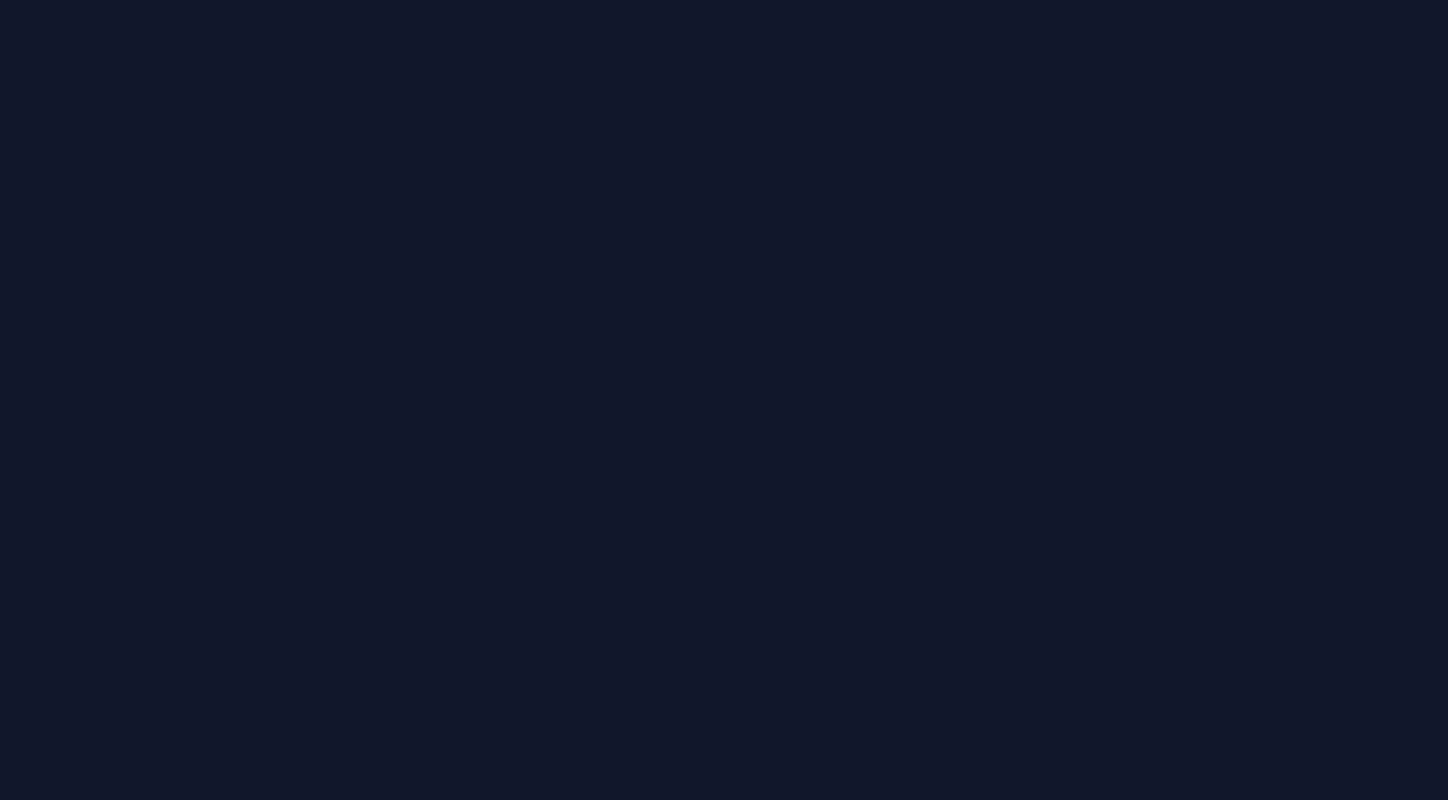
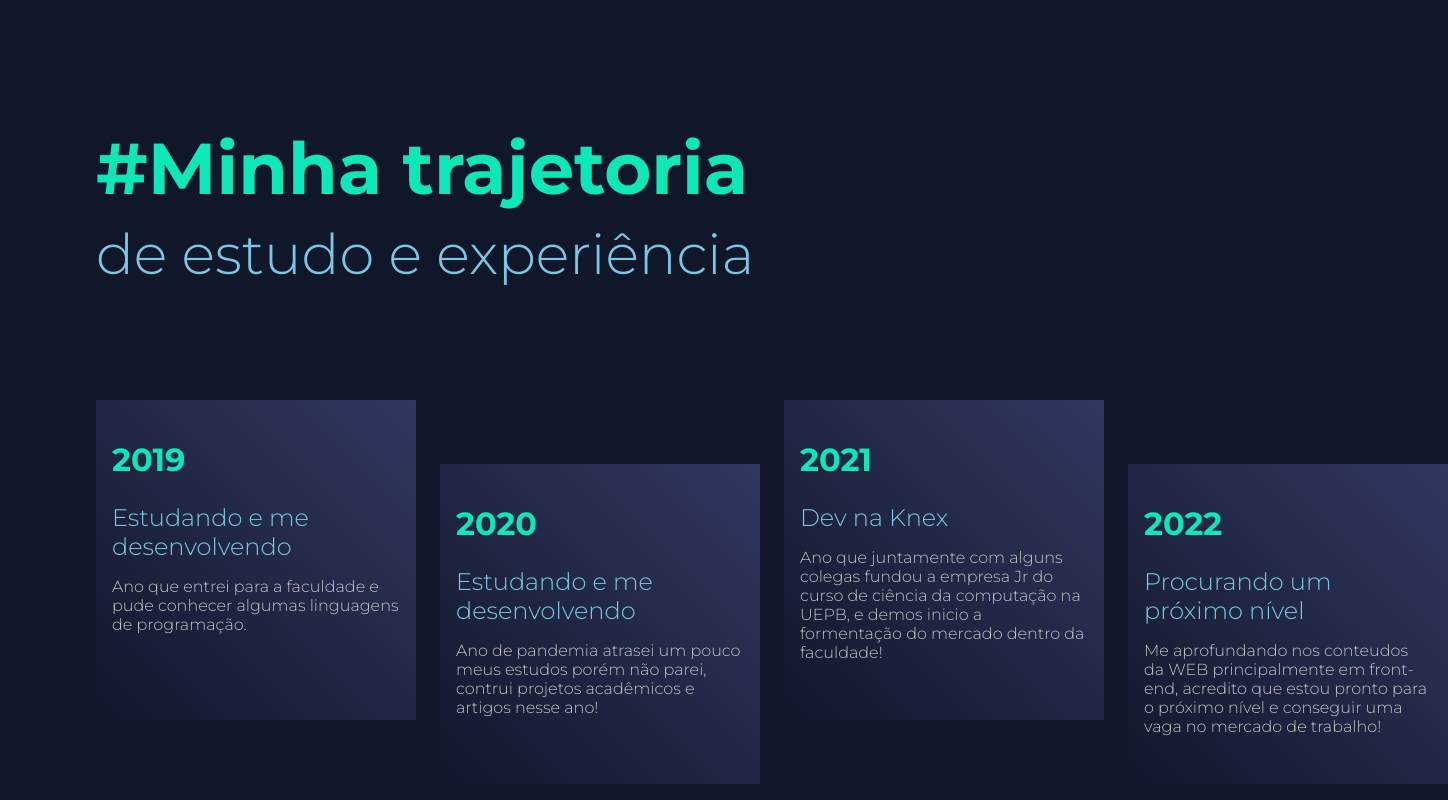
Before and after one commit to samuelfsd/my-portifolio, a Next.js app: page / in a window 1280 px wide. Shown: the part 640-1440 px from the top of the page, 1448 px wide, since content can reach past the window. Before the commit the page ends 800 px from the top, so only its background shows below. Built offline with nearby package versions, Linux system fonts and the light colour scheme.

Commit message:
feat: create Experiences section and ExperienceItem

```diff
--- /dev/null
+++ b/src/components/Experiences/ExperienceItem/index.tsx
@@ -0,0 +1,26 @@
+import { ReactNode } from 'react';
+import { ItemContainer } from './styles';
+
+interface ExperienceItemProps {
+  yearOfExperience: string | ReactNode;
+  office: string | ReactNode;
+  description?: string | ReactNode;
+}
+
+function ExperienceItem({
+  yearOfExperience,
+  office,
+  description
+}: ExperienceItemProps) {
+  return (
+    <ItemContainer>
+      <div>
+        <h1>{yearOfExperience}</h1>
+        <h2>{office}</h2>
+        <p>{description}</p>
+      </div>
+    </ItemContainer>
+  );
+}
+
+export default ExperienceItem;
--- /dev/null
+++ b/src/components/Experiences/ExperienceItem/styles.ts
@@ -0,0 +1,90 @@
+import styled from 'styled-components';
+
+export const ItemContainer = styled.article`
+  > div {
+    background: ${({ theme }) => theme.gradient};
+    padding: 1rem;
+    padding-top: 2.5rem;
+    height: 20rem;
+    width: 20rem;
+
+    display: flex;
+    flex-direction: column;
+    align-items: flex-start;
+    justify-content: flex-start;
+
+    transition: 0.5s;
+
+    h1 {
+      color: ${({ theme }) => theme.primary};
+      font-size: 2rem;
+      margin-bottom: 1.5rem;
+    }
+
+    h2 {
+      color: ${({ theme }) => theme.secondary};
+      font-size: 1.5rem;
+      font-weight: 300;
+      margin-bottom: 1rem;
+    }
+
+    p {
+      color: ${({ theme }) => theme.textLight};
+      font-size: 1rem;
+      font-weight: 300;
+    }
+  }
+
+  &:hover > div {
+    filter: brightness(1.4);
+    transform: translateY(-20px);
+  }
+
+  &:nth-child(even) > div {
+    margin-top: 4rem;
+  }
+
+  @media (max-width: 1000px) {
+    > div {
+      height: 15rem;
+      width: 15rem;
+      padding-top: 1.5rem;
+      h1 {
+        font-size: 1.2rem;
+        margin-bottom: 1rem;
+      }
+      h2 {
+        font-size: 1rem;
+      }
+
+      p {
+        font-size: 0.9rem;
+      }
+    }
+  }
+
+  @media (max-width: 700px) {
+    &:nth-child(even) > div {
+      margin-top: 0;
+    }
+    &:hover > div {
+      transform: translateY(0);
+    }
+    > div {
+      height: auto;
+      width: auto;
+      padding: 2rem;
+
+      h1 {
+        font-size: 2rem;
+      }
+      h2 {
+        font-size: 1.5rem;
+      }
+
+      p {
+        font-size: 1rem;
+      }
+    }
+  }
+`;
--- /dev/null
+++ b/src/components/Experiences/index.tsx
@@ -0,0 +1,39 @@
+import SectionTitle from '../SectionTitle';
+import ExperienceItem from './ExperienceItem';
+import { Container } from './styles';
+
+function Experiences() {
+  return (
+    <Container>
+      <SectionTitle
+        title="Minha trajetoria"
+        description="de estudo e experiência"
+      />
+
+      <section>
+        <ExperienceItem
+          yearOfExperience="2019"
+          office="Estudando e me desenvolvendo"
+          description="Ano que entrei para a faculdade e pude conhecer algumas linguagens de programação."
+        />
+        <ExperienceItem
+          yearOfExperience="2020"
+          office="Estudando e me desenvolvendo"
+          description="Ano de pandemia atrasei um pouco meus estudos porém não parei, contrui projetos acadêmicos e artigos nesse ano!"
+        />
+        <ExperienceItem
+          yearOfExperience="2021"
+          office="Dev na Knex"
+          description="Ano que juntamente com alguns colegas fundou a empresa Jr do curso de ciência da computação na UEPB, e demos inicio a formentação do mercado dentro da faculdade!"
+        />
+        <ExperienceItem
+          yearOfExperience="2022"
+          office="Procurando um próximo nível"
+          description="Me aprofundando nos conteudos da WEB principalmente em front-end, acredito que estou pronto para o próximo nível e conseguir uma vaga no mercado de trabalho!"
+        />
+      </section>
+    </Container>
+  );
+}
+
+export default Experiences;
--- /dev/null
+++ b/src/components/Experiences/styles.ts
@@ -0,0 +1,26 @@
+import styled from 'styled-components';
+
+export const Container = styled.div`
+  width: 100%;
+
+  > section {
+    width: 100%;
+
+    margin-top: 7rem;
+    display: flex;
+    gap: 1.5rem;
+
+    padding-bottom: 8rem;
+    border-bottom: 3px solid ${({ theme }) => theme.primary};
+
+    @media (max-width: 1000px) {
+      gap: 1rem;
+    }
+
+    @media (max-width: 700px) {
+      flex-direction: column;
+      margin-top: 5rem;
+      gap: 2rem;
+    }
+  }
+`;
--- /dev/null
+++ b/src/components/SectionTitle/index.tsx
@@ -0,0 +1,19 @@
+import { ReactNode } from 'react';
+
+import { Container } from './styles';
+
+interface SectionTitleProps {
+  title: string | ReactNode;
+  description?: string | ReactNode;
+}
+
+function SectionTitle({ title, description }: SectionTitleProps) {
+  return (
+    <Container>
+      <h1>#{title}</h1>
+      {description && <h3>{description}</h3>}
+    </Container>
+  );
+}
+
+export default SectionTitle;
--- /dev/null
+++ b/src/components/SectionTitle/styles.ts
@@ -0,0 +1,38 @@
+import styled from 'styled-components';
+
+export const Container = styled.div`
+  width: 100%;
+
+  display: flex;
+  flex-direction: column;
+  align-items: flex-start;
+  gap: 0.5rem;
+
+  h1 {
+    color: ${({ theme }) => theme.primary};
+    font-size: 4.5rem;
+  }
+
+  h3 {
+    color: ${({ theme }) => theme.secondary};
+    font-weight: 300;
+    font-size: 3.5rem;
+  }
+
+  @media (max-width: 1000px) {
+    h1 {
+      font-size: 2.5rem;
+    }
+    h3 {
+      font-size: 1.8rem;
+    }
+  }
+  @media (max-width: 500px) {
+    h1 {
+      font-size: 1.8rem;
+    }
+    h3 {
+      font-size: 1.2rem;
+    }
+  }
+`;
--- a/src/pages/index.tsx
+++ b/src/pages/index.tsx
@@ -1,6 +1,7 @@
 import { HomeContainer } from '../styles/HomeStyles';
 import Header from '../components/Header';
 import HomeHero from '../components/HomeHero';
+import Experiences from '../components/Experiences';
 
 export default function Home() {
   return (
@@ -9,6 +10,7 @@ export default function Home() {
 
       <main className="container">
         <HomeHero />
+        <Experiences />
       </main>
     </HomeContainer>
   );
```
Also changed, not shown: .eslintrc.js.
